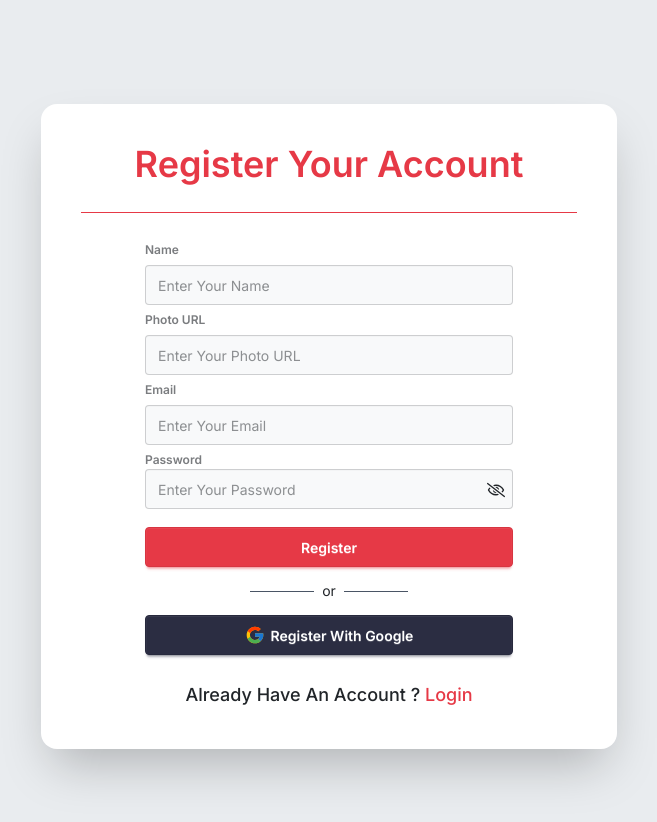
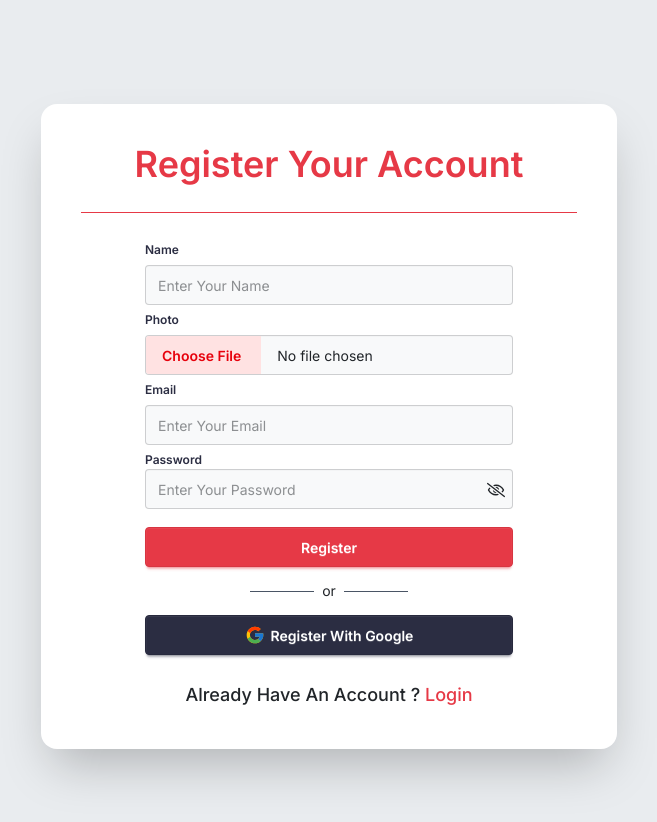
Before and after one commit to Hasnat-Sayed/BloodBridge-Client, a React (Vite) app: page /register in a window 1280 px wide. Shown: the top 822 px of the page, without its empty margins (311-968 px from the left). Built offline with nearby package versions, Linux system fonts and the light colour scheme; no server answers.

Commit message:
login and register done

```diff
--- a/package.json
+++ b/package.json
@@ -11,6 +11,7 @@
   },
   "dependencies": {
     "@tailwindcss/vite": "^4.1.18",
+    "axios": "^1.13.2",
     "firebase": "^12.6.0",
     "react": "^19.2.0",
     "react-dom": "^19.2.0",
--- a/src/Pages/Login.jsx
+++ b/src/Pages/Login.jsx
@@ -14,7 +14,8 @@ const Login = () => {
     const location = useLocation();
     const navigate = useNavigate();
     const [email, setEmail] = useState("");
-    const [show, setShow] = useState(false)
+    const [show, setShow] = useState(false);
+
 
     const handleSubmit = (e) => {
         e.preventDefault();
--- a/src/Pages/Register.jsx
+++ b/src/Pages/Register.jsx
@@ -6,16 +6,17 @@ import auth from '../firebase/firebase.config';
 import { toast } from 'react-toastify';
 import { FcGoogle } from 'react-icons/fc';
 import { FaEye, FaRegEyeSlash } from 'react-icons/fa';
+import axios from 'axios';
 
 const Register = () => {
 
-    const { registerWithEmailAndPass, setUser, signInWithGoogle, setLoading } = useContext(AuthContext);
+    const { user, registerWithEmailAndPass, setUser, signInWithGoogle, setLoading } = useContext(AuthContext);
     const [error, setError] = useState("");
     const [show, setShow] = useState(false)
     const navigate = useNavigate();
 
 
-    const handleSubmit = (e) => {
+    const handleSubmit = async (e) => {
         e.preventDefault();
         const email = e.target.email.value;
         const pass = e.target.password.value;
@@ -40,13 +41,38 @@ const Register = () => {
 
 
         const name = e.target.name.value;
-        const photo = e.target.photo.value;
+        const photo = e.target.photo;
+        const file = photo.files[0];
+        const res = await axios.post(`https://api.imgbb.com/1/upload?key=${import.meta.env.VITE_imgbbURL}`, { image: file },
+            {
+                headers: {
+
+                    'Content-Type': 'multipart/form-data'
+                }
+            })
+        const mainPhotoUrl = res.data.data.display_url
+
+        const formData = {
+            email,
+            pass,
+            name,
+            mainPhotoUrl,
+        }
+
+        if (res.data.success == true) {
             registerWithEmailAndPass(email, pass)
                 .then((userCredential) => {
                     updateProfile(auth.currentUser, {
-                    displayName: name, photoURL: photo
+                        displayName: name, photoURL: mainPhotoUrl
                     }).then(() => {
                         setUser(userCredential.user)
+                        axios.post('http://localhost:5000/users', formData)
+                            .then(res => {
+                                console.log(res.data);
+                            })
+                            .catch(err => {
+                                console.log(err);
+                            })
                         toast.success("Registration Successful")
                         navigate("/")
                     }).catch((error) => {
@@ -59,6 +85,10 @@ const Register = () => {
                     toast.error(error.message);
 
                 })
+            console.log(user)
+        }
+
+
 
     }
     const handleGoogleUp = () => {
@@ -78,14 +108,14 @@ const Register = () => {
 
     return (
         <div className="bg-base-300 flex justify-center px-4 py-10 items-center min-h-screen">
-            <div className="card bg-base-100  w-full max-w-xl shrink-0 shadow-2xl my-16 pt-10 pb-3 rounded-2xl">
+            <div className="card bg-base-100 w-full max-w-xl shrink-0 shadow-2xl my-16 pt-10 pb-3 rounded-2xl">
                 <h2 className="font-semibold text-4xl text-center pb-7 mx-10 border-primary text-primary border-b">
                     Register Your Account
                 </h2>
                 <form onSubmit={handleSubmit} className="card-body">
                     <fieldset className="fieldset md:px-20">
 
-                        <label className="label font-semibold">Name</label>
+                        <label className="label text-secondary font-semibold">Name</label>
                         <input
                             name="name"
                             type="text"
@@ -94,16 +124,15 @@ const Register = () => {
                             required
                         />
 
-                        <label className="label font-semibold">Photo URL</label>
+                        <label className="label text-secondary font-semibold">Photo</label>
                         <input
                             name="photo"
-                            type="text"
-                            className="input w-full bg-base-200"
-                            placeholder="Enter Your Photo URL"
+                            type="file"
+                            className="input w-full bg-base-200 file:mr-4 file:-ml-4 file:py-2.5 file:px-5 file:rounded-l-sm  file:text-sm file:font-semibold file:bg-red-100 file:text-red-600 hover:file:bg-red-200 file:cursor-pointer"
                             required
                         />
 
-                        <label className="label font-semibold">Email</label>
+                        <label className="label text-secondary font-semibold">Email</label>
                         <input
                             name="email"
                             type="email"
@@ -113,7 +142,7 @@ const Register = () => {
                         />
 
                         <div className='relative'>
-                            <label className="label font-semibold">Password</label>
+                            <label className="label text-secondary font-semibold">Password</label>
                             <input
                                 name="password"
                                 type={show ? "text" : "password"}
--- a/src/provider/AuthProvider.jsx
+++ b/src/provider/AuthProvider.jsx
@@ -1,6 +1,7 @@
 import { createUserWithEmailAndPassword, GoogleAuthProvider, onAuthStateChanged, signInWithPopup } from 'firebase/auth';
 import React, { createContext, useEffect, useState } from 'react';
 import auth from '../firebase/firebase.config';
+import axios from 'axios';
 
 // eslint-disable-next-line react-refresh/only-export-components
 export const AuthContext = createContext();
@@ -11,6 +12,7 @@ const AuthProvider = ({ children }) => {
 
     const [loading, setLoading] = useState(true);
     const [user, setUser] = useState(null);
+    const [role, setRole] = useState('');
 
     const registerWithEmailAndPass = (email, pass) => {
         return createUserWithEmailAndPassword(auth, email, pass)
@@ -26,11 +28,23 @@ const AuthProvider = ({ children }) => {
         const unsubscribe = onAuthStateChanged(auth, (currentUser) => {
             setUser(currentUser)
             setLoading(false)
+            console.log(currentUser)
         })
         return () => {
             unsubscribe()
         }
     }, [])
+
+
+    useEffect(() => {
+        if (!user) return;
+        axios.get(`http://localhost:5000/users/role/${user.email}`)
+            .then(res => {
+                setRole(res.data.role)
+            })
+    }, [user])
+
+    console.log(role)
 
 
     const authData = {
```
Also changed, not shown: 1 other file (tests, documents, lock files or other folders). Lines whose indentation alone changed are shown as unchanged.
